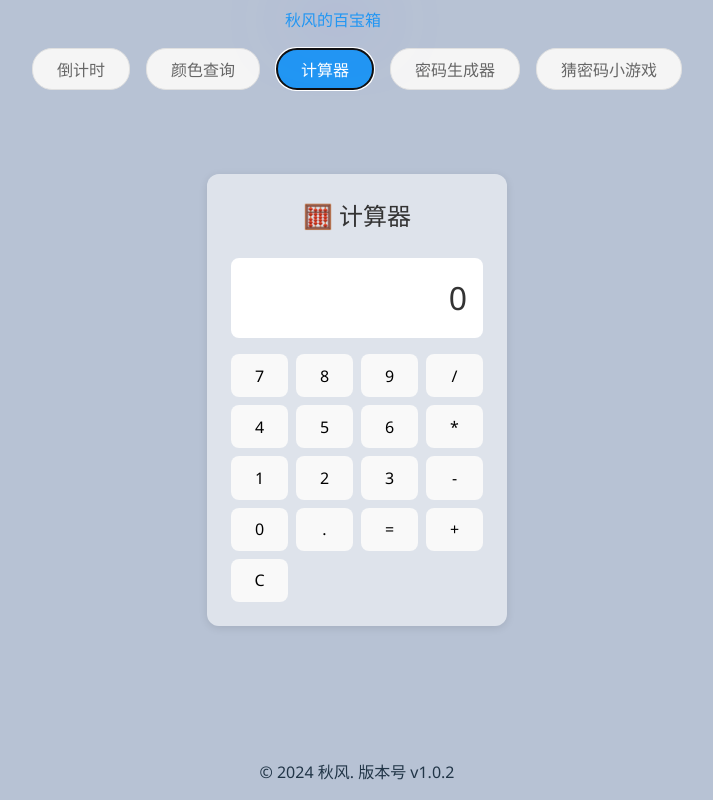
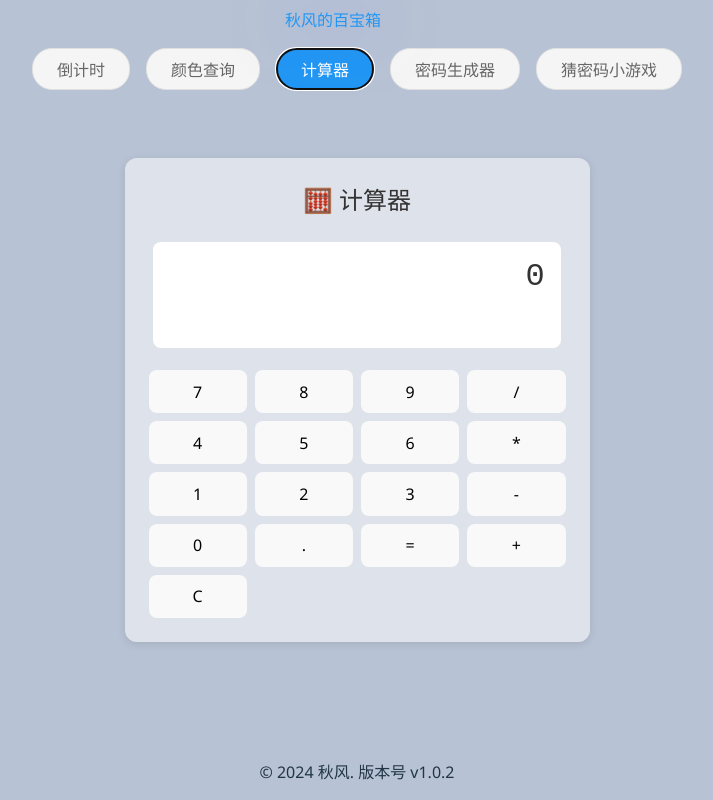
Before and after one commit to sfqy211/sfqyweb, a Vue app: page / in a window 1280 px wide. Both pictures are taken after a click on the button "计算器". Shown: the whole page, without its empty margins (283-996 px from the left). Built offline with nearby package versions, Linux system fonts and the light colour scheme.

Commit message:
修复计算器显示问题

```diff
--- a/src/App.vue
+++ b/src/App.vue
@@ -55,7 +55,7 @@
     </div>
     <div class="card calculator-card" v-show="activeTab === 'calculator'">
       <h2>🧮 计算器</h2>
-      <div class="calculator-display">{{ currentValue }}</div>
+      <textarea id="result" readonly class="calculator-display">{{ currentValue }}</textarea>
       <div class="calculator-buttons">
         <button @click="inputNumber('7')">7</button>
         <button @click="inputNumber('8')">8</button>
@@ -103,6 +103,7 @@
     <div class="card password-card" v-show="activeTab === 'whatPassword'">
       <h2>🎲 猜密码小游戏</h2>
       <div class="game-controls">
+      <h3 style="color: black;">施工中</h3>
       </div>
     </div>
   </main>
@@ -267,7 +268,7 @@ const showVersionInfo = ref(false);
   const versionInfo = ref('');
 
   const showInfo = () => {
-    versionInfo.value = '开发团队：朔风秋叶\n版本更新历史：\nv1.0.0 - 初始版本\nv1.0.1 - 新增了计算器功能，删除待办功能，优化移动端页面\nv1.0.2 - 修复了计算器显示及计算错误，新增了密码生成器和猜密码小游戏';
+    versionInfo.value = '开发团队：朔风秋叶\n版本更新历史：\nv1.0.0 - 初始版本\nv1.0.1 - 新增了计算器功能，删除待办功能，优化移动端页面\nv1.0.2 - 修复了计算器显示错误，新增了密码生成器';
     showVersionInfo.value = true;
     setTimeout(() => {
       showVersionInfo.value = false;
@@ -700,6 +701,10 @@ body {
   text-align: right;
   font-size: 2rem;
   margin-bottom: 1rem;
+  width: 90%;
+  resize: none;
+  border: none;
+  overflow: hidden;
 }
 .calculator-buttons {
   display: grid;
```
